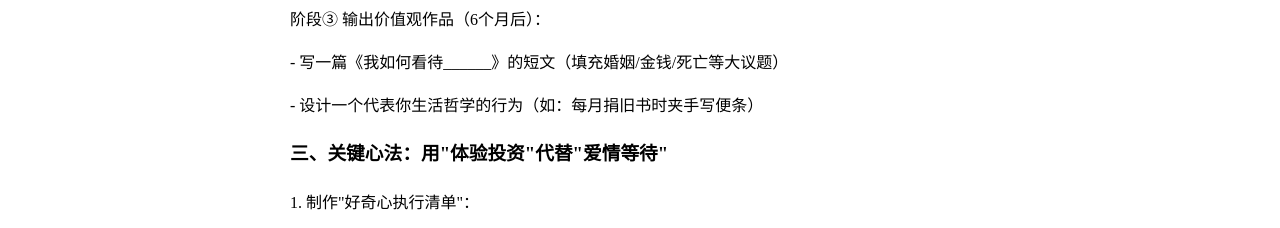
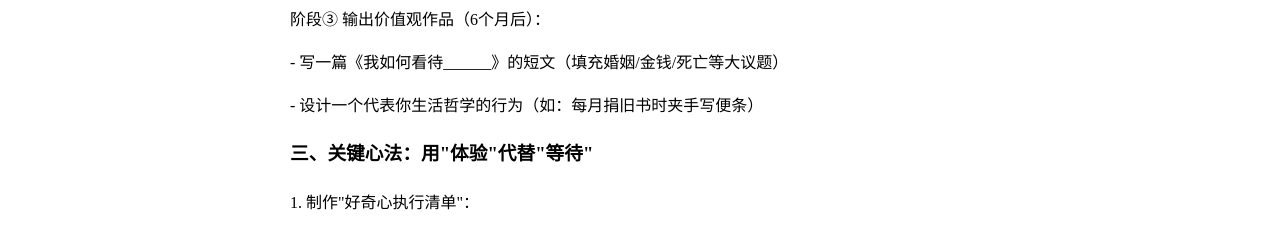
Before and after one commit to lixuan11-19/melody13, a plain HTML site: page reflect.html in a window 1280 px wide. Shown: the part 1620-1848 px from the top of the page. Drawn offline with Linux system fonts and the light colour scheme.

Commit message:
Update reflect.html

```diff
--- a/reflect.html
+++ b/reflect.html
@@ -3,7 +3,7 @@
   <head>
     <meta charset="utf-8">
     <meta name="viewport" content="width=device-width, initial-scale=1" />
-    <title>康文昌的在线HTML 教学小工具</title>
+    <title>是李煊的小网站呀</title>
     <style>
       body {
         margin: 0;
@@ -53,7 +53,7 @@
 <p>阶段③ 输出价值观作品（6个月后）：</p>
 <p>- 写一篇《我如何看待______》的短文（填充婚姻/金钱/死亡等大议题）</p>
 <p>- 设计一个代表你生活哲学的行为（如：每月捐旧书时夹手写便条）</p>
-<h3>三、关键心法：用"体验投资"代替"爱情等待"</h3>
+<h3>三、关键心法：用"体验"代替"等待"</h3>
 <p>1. 制作"好奇心执行清单"：</p>
 <p>   - 列出所有你曾闪过念头但未尝试的事（哪怕荒诞如"去殡仪馆做一日志愿者"）</p>
 <p>   - 每月完成1项并记录体验报告</p>
```
